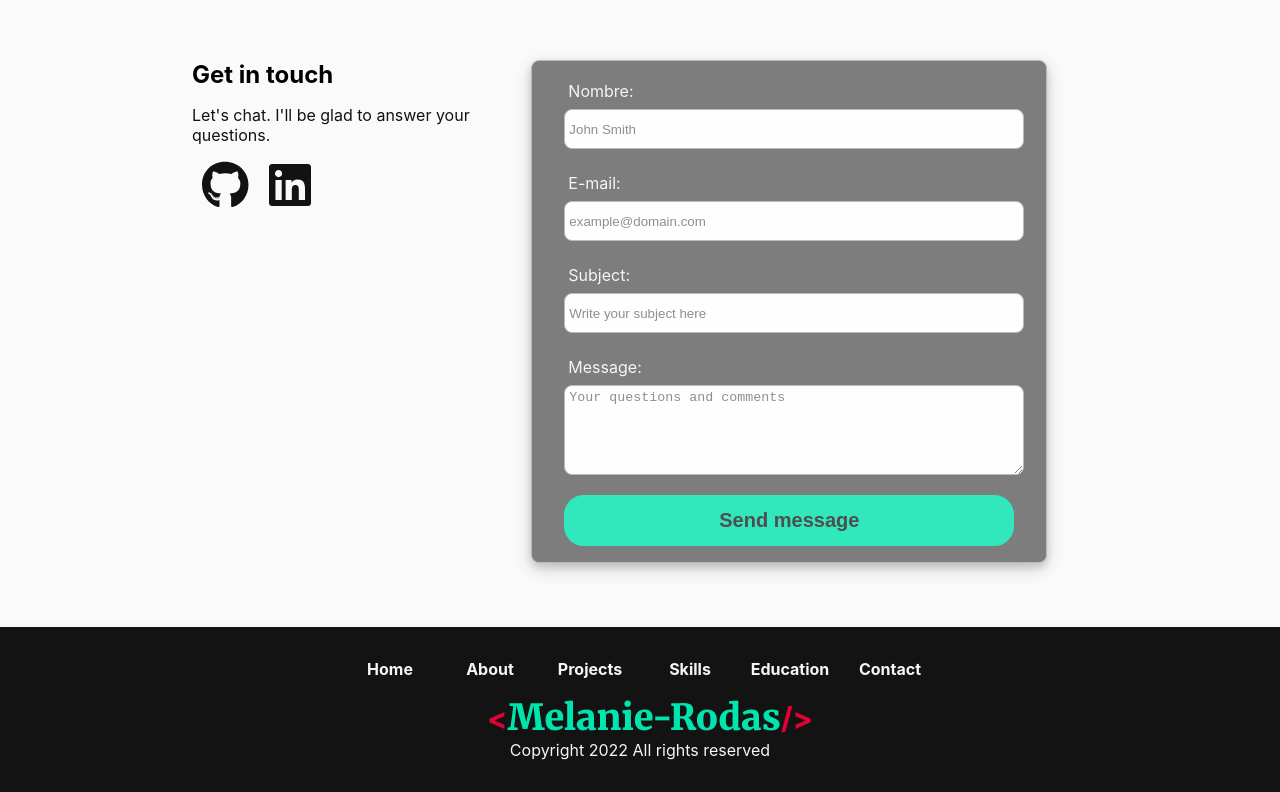
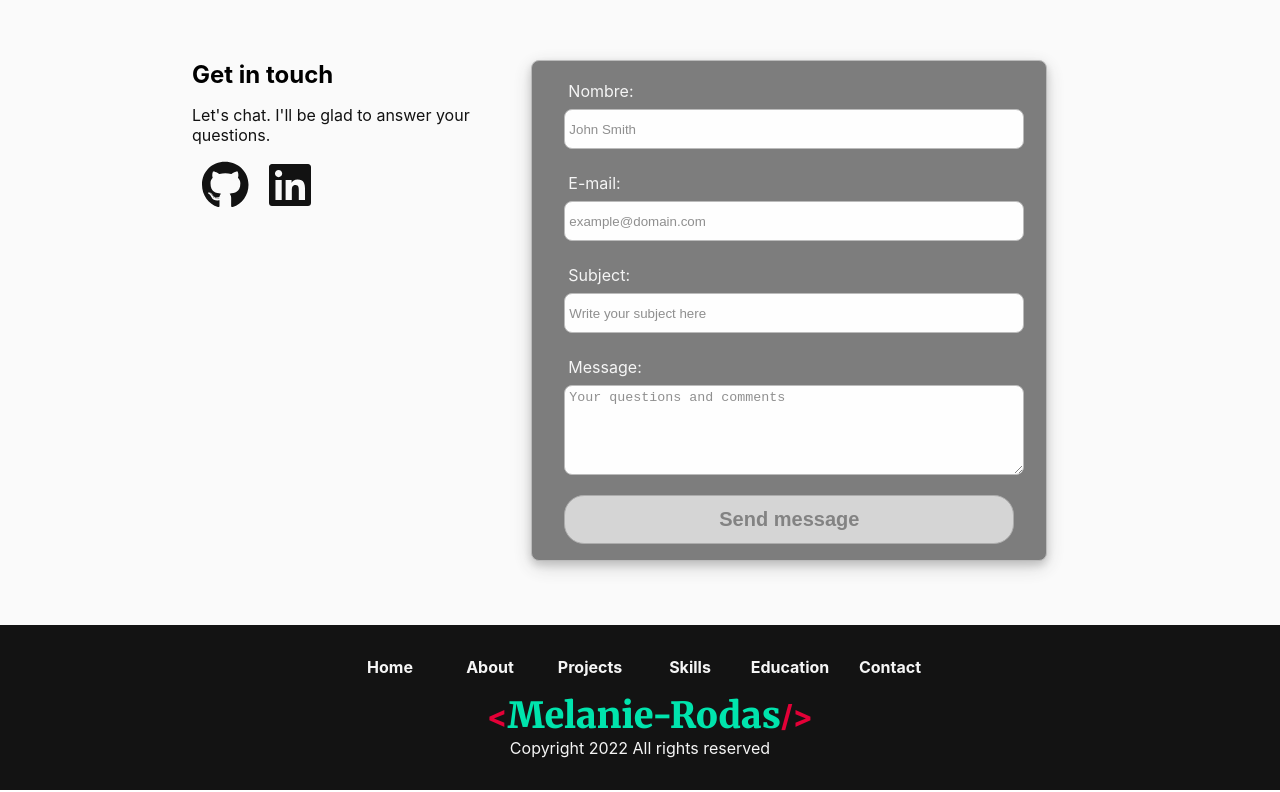
Before and after one commit to melanierolo/Portfolio-react, a React (Create React App) app: page / in a window 1280 px wide. Shown: the part 4998-5790 px from the top of the page. Built offline with nearby package versions, Linux system fonts and the light colour scheme.

Commit message:
feature_contact-section: disabled a submit button

```diff
--- a/src/components/ButtonElement/index.jsx
+++ b/src/components/ButtonElement/index.jsx
@@ -3,7 +3,6 @@ import "./style.css";
 
 export default function ButtonElement(props) {
   let { children, type, onClick, buttonStyle, buttonSize, disabled } = props;
-  console.log(buttonStyle);
 
   return (
     <button
--- a/src/components/ButtonElement/style.css
+++ b/src/components/ButtonElement/style.css
@@ -41,3 +41,10 @@
   color: #242424;
   transition: 240ms;
 }
+
+.btn:disabled,
+.btn[disabled] {
+  border: 1px solid #999999;
+  background-color: #cccccc;
+  color: #666666;
+}
--- a/src/components/ContactForm/index.jsx
+++ b/src/components/ContactForm/index.jsx
@@ -38,6 +38,8 @@ export default function ContactForm() {
   });
 
   //console.log("Visited fields:", formik.touched);
+  //console.log("Formik props", formik);
+  //console.log("button-conact-form",formik.dirty && !formik.isValid,!formik.dirty,formik.isValid);
 
   return (
     <>
@@ -52,8 +54,7 @@ export default function ContactForm() {
             autoComplete="off"
             placeholder="John Smith"
             className="contact-form__form-group__input"
-            onBlu
-            r={formik.handleBlur}
+            onBlur={formik.handleBlur}
             onChange={formik.handleChange}
             value={formik.values.name}
           />
@@ -113,6 +114,7 @@ export default function ContactForm() {
           type="submit"
           buttonStyle="btn--primary"
           buttonSize="btn--large"
+          disabled={!(formik.dirty && formik.isValid)}
         >
           Send message
         </ButtonElement>
```
